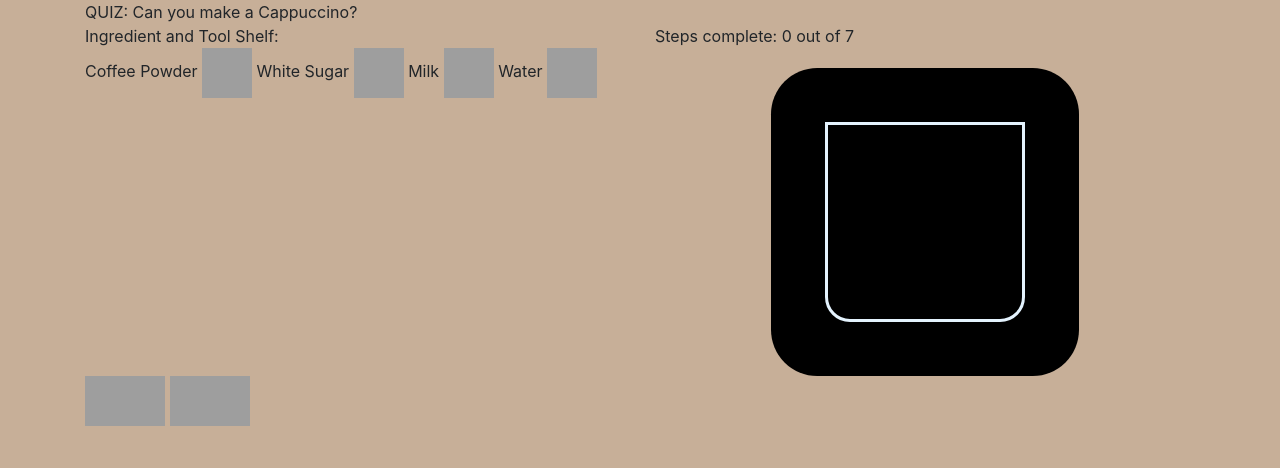
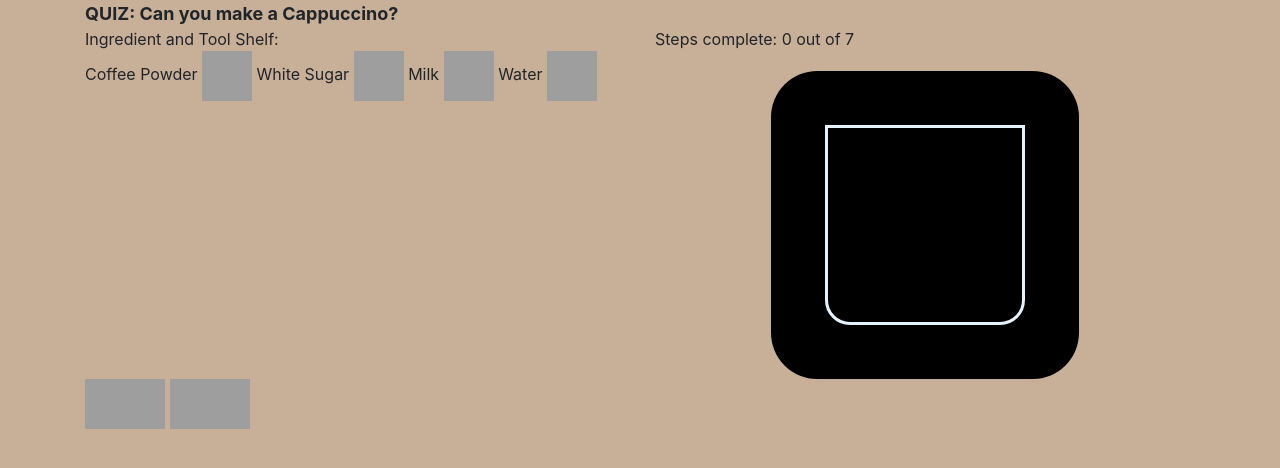
Before and after one commit to RebeccaHale/UI-Final-Project, a Flask app: page /quiz/1 in a window 1280 px wide. Shown: the part 56-524 px from the top of the page. Run offline with Flask 2, Linux system fonts and the light colour scheme; some libraries are stand-ins or nearby versions; grey boxes are pictures that could not be loaded.

Commit message:
font style changes for selection

```diff
--- a/static/main.css
+++ b/static/main.css
@@ -29,6 +29,17 @@
 
 :root {
     --background-cup: rgb(0, 0, 0);
+}
+
+#selection{
+    font-size: large;
+
+}
+
+#drink_name{
+    font-size: large;
+    font-weight:730;
+
 }
 
 .ingredient_label {
```
